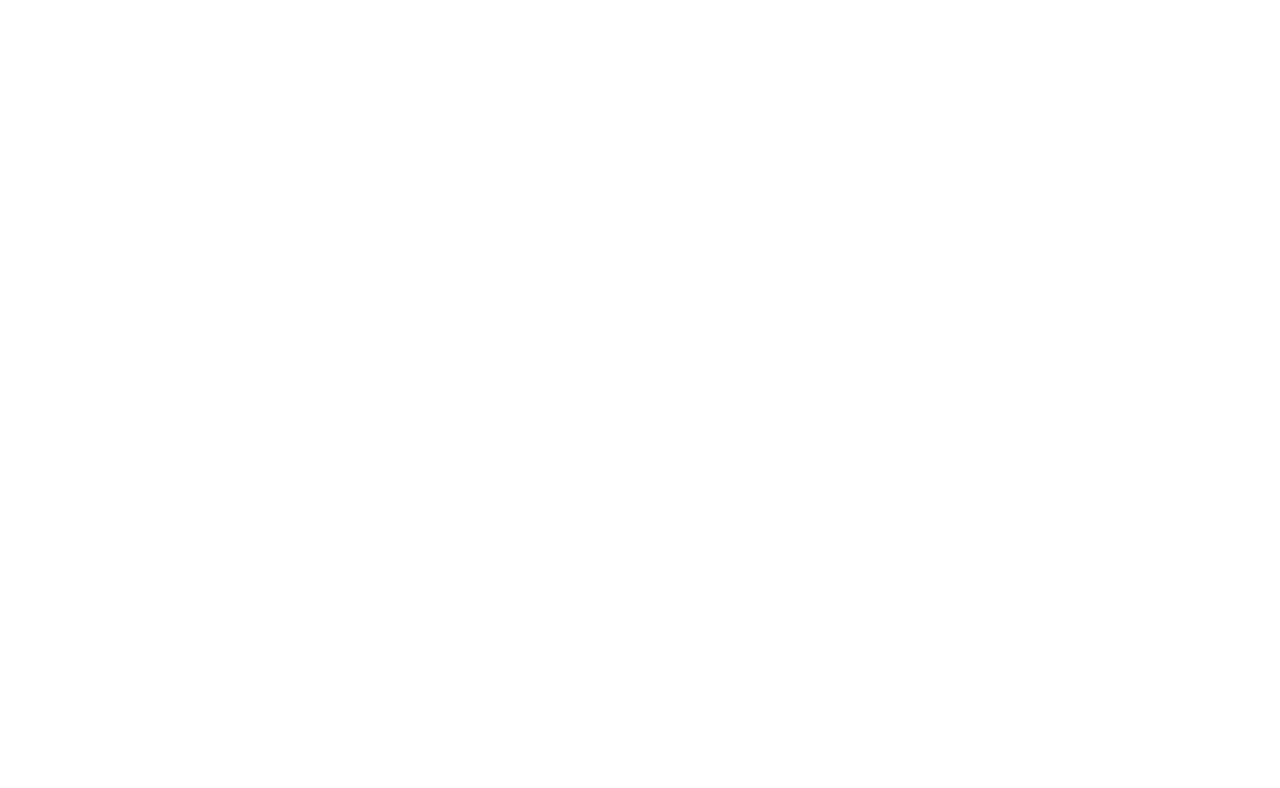
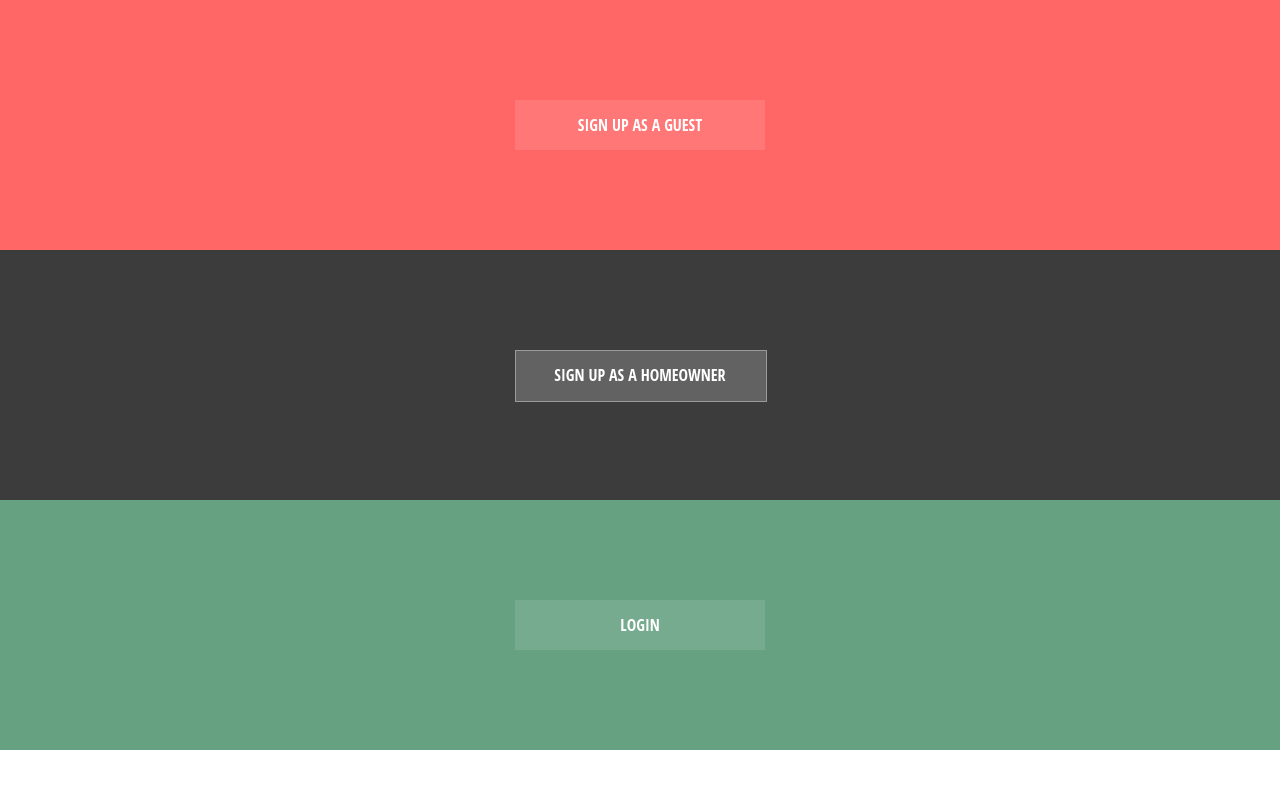
Before and after one commit to nico-voe/Homefinder, a React (Create React App) app: page / in a window 1280 px wide. Shown: the top 788 px of the page. Built offline with nearby package versions, Linux system fonts and the light colour scheme.

Commit message:
feat: html and css for buttons for signup and login
html and css only

```diff
--- a/src/App.css
+++ b/src/App.css
@@ -36,3 +36,193 @@
     transform: rotate(360deg);
   }
 }
+
+@import "https://fonts.googleapis.com/css?family=Open+Sans+Condensed:300";
+
+html,
+body {
+  width: 100%;
+  height: 100%;
+  overflow: hidden;
+  margin: 0;
+  display: flex;
+  flex-direction: column;
+  flex-wrap: wrap;
+  font-family: "Open Sans Condensed", sans-serif;
+}
+
+div[class*="box"] {
+  height: 33.33%;
+  width: 100%;
+  display: flex;
+  justify-content: center;
+  align-items: center;
+}
+
+.box-1 {
+  background-color: #ff6766;
+}
+.box-2 {
+  background-color: #3c3c3c;
+}
+.box-3 {
+  background-color: #66a182;
+}
+
+.btn {
+  line-height: 50px;
+  height: 50px;
+  text-align: center;
+  width: 250px;
+  cursor: pointer;
+}
+
+/*
+========================
+      BUTTON ONE
+========================
+*/
+.btn-one {
+  color: #fff;
+  transition: all 0.3s;
+  position: relative;
+  margin: 100px;
+}
+.btn-one span {
+  transition: all 0.3s;
+}
+.btn-one::before {
+  content: "";
+  position: absolute;
+  bottom: 0;
+  left: 0;
+  width: 100%;
+  height: 100%;
+  z-index: 1;
+  opacity: 0;
+  transition: all 0.3s;
+  border-top-width: 1px;
+  border-bottom-width: 1px;
+  border-top-style: solid;
+  border-bottom-style: solid;
+  border-top-color: rgba(255, 255, 255, 0.5);
+  border-bottom-color: rgba(255, 255, 255, 0.5);
+  transform: scale(0.1, 1);
+}
+.btn-one:hover span {
+  letter-spacing: 2px;
+}
+.btn-one:hover::before {
+  opacity: 1;
+  transform: scale(1, 1);
+}
+.btn-one::after {
+  content: "";
+  position: absolute;
+  bottom: 0;
+  left: 0;
+  width: 100%;
+  height: 100%;
+  z-index: 1;
+  transition: all 0.3s;
+  background-color: rgba(255, 255, 255, 0.1);
+}
+.btn-one:hover::after {
+  opacity: 0;
+  transform: scale(0.1, 1);
+}
+
+/*
+========================
+      BUTTON TWO
+========================
+*/
+.btn-two {
+  color: #fff;
+  transition: all 0.5s;
+  position: relative;
+  margin: 100px;
+}
+.btn-two span {
+  z-index: 2;
+  display: block;
+  position: absolute;
+  width: 100%;
+  height: 100%;
+}
+.btn-two::before {
+  content: "";
+  position: absolute;
+  top: 0;
+  left: 0;
+  width: 100%;
+  height: 100%;
+  z-index: 1;
+  transition: all 0.5s;
+  border: 1px solid rgba(255, 255, 255, 0.2);
+  background-color: rgba(255, 255, 255, 0.1);
+}
+.btn-two::after {
+  content: "";
+  position: absolute;
+  top: 0;
+  left: 0;
+  width: 100%;
+  height: 100%;
+  z-index: 1;
+  transition: all 0.5s;
+  border: 1px solid rgba(255, 255, 255, 0.2);
+  background-color: rgba(255, 255, 255, 0.1);
+}
+.btn-two:hover::before {
+  transform: rotate(-45deg);
+  background-color: rgba(255, 255, 255, 0);
+}
+.btn-two:hover::after {
+  transform: rotate(45deg);
+  background-color: rgba(255, 255, 255, 0);
+}
+
+/*
+========================
+      BUTTON THREE
+========================
+*/
+.btn-three {
+  color: #fff;
+  transition: all 0.5s;
+  position: relative;
+  margin: 100px;
+}
+.btn-three::before {
+  content: "";
+  position: absolute;
+  top: 0;
+  left: 0;
+  width: 100%;
+  height: 100%;
+  z-index: 1;
+  background-color: rgba(255, 255, 255, 0.1);
+  transition: all 0.3s;
+}
+.btn-three:hover::before {
+  opacity: 0;
+  transform: scale(0.5, 0.5);
+}
+.btn-three::after {
+  content: "";
+  position: absolute;
+  top: 0;
+  left: 0;
+  width: 100%;
+  height: 100%;
+  z-index: 1;
+  opacity: 0;
+  transition: all 0.3s;
+  border: 1px solid rgba(255, 255, 255, 0.5);
+  transform: scale(1.2, 1.2);
+}
+.btn-three:hover::after {
+  opacity: 1;
+  transform: scale(1, 1);
+}
--- a/src/App.js
+++ b/src/App.js
@@ -1,7 +1,27 @@
 import "./App.css";
 
 function App() {
-  return <div className="App"></div>;
+  return (
+    <div className="App">
+      <div className="box-1">
+        <div className="btn btn-one">
+          <span>SIGN UP AS A GUEST</span>
+        </div>
+      </div>
+
+      <div className="box-2">
+        <div className="btn btn-two">
+          <span>SIGN UP AS A HOMEOWNER</span>
+        </div>
+      </div>
+
+      <div className="box-3">
+        <div className="btn btn-three">
+          <span>LOGIN</span>
+        </div>
+      </div>
+    </div>
+  );
 }
 
 export default App;
```
